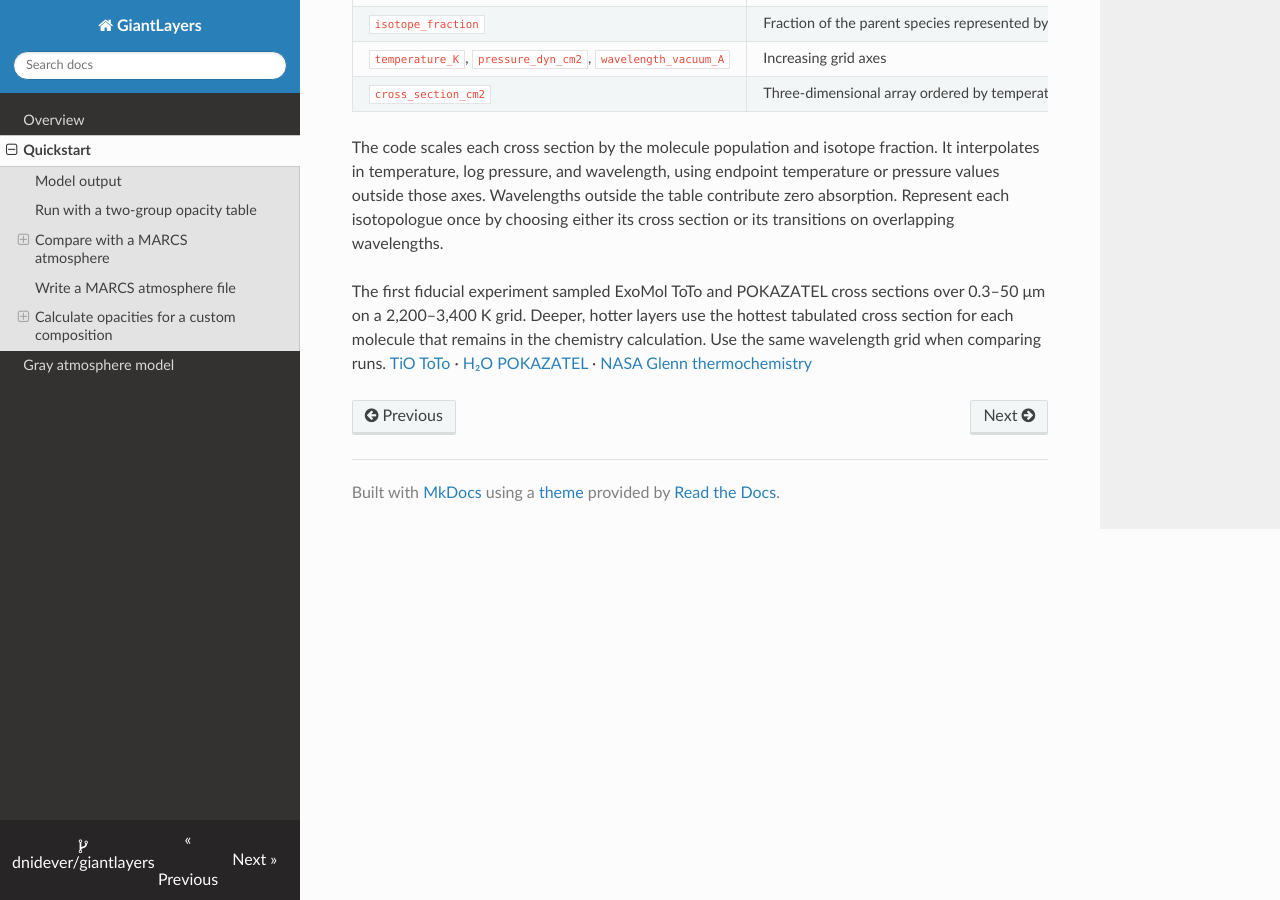
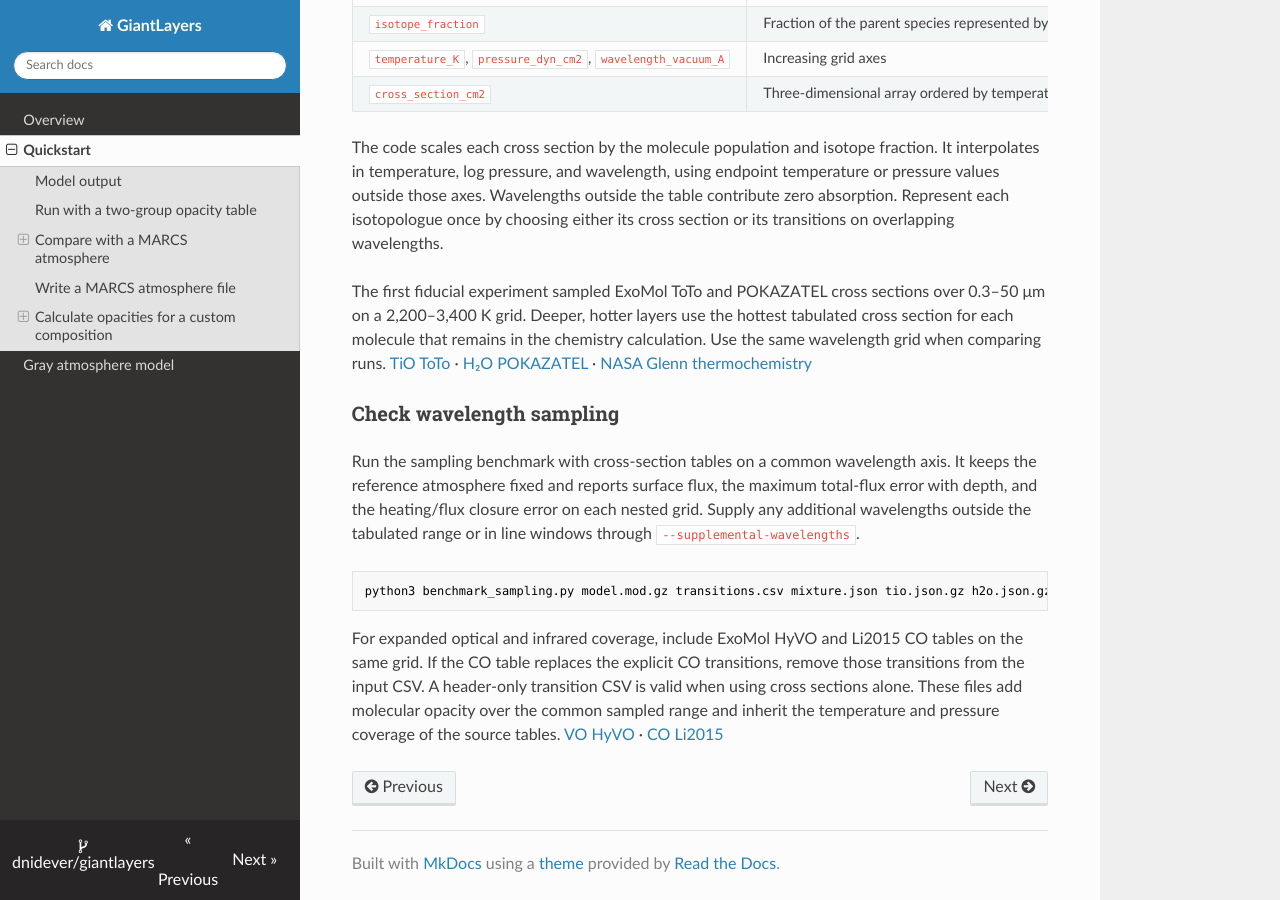
Before and after one commit to dnidever/giantlayers, an MkDocs documentation site: the page built from docs/quickstart.md, in a window 1280 px wide and 900 px high, scrolled down 4314 px. Built offline with MkDocs 1.6.1, drawn with Linux system fonts in a browser that asks for light colours; nearby versions of some CDN libraries.

Commit message:
Document sampling refinement and VO and CO benchmark inputs

````diff
--- a/docs/quickstart.md
+++ b/docs/quickstart.md
@@ -140,3 +140,13 @@ Both native opacity and transfer commands accept repeatable `--molecular-cross-s
 The code scales each cross section by the molecule population and isotope fraction. It interpolates in temperature, log pressure, and wavelength, using endpoint temperature or pressure values outside those axes. Wavelengths outside the table contribute zero absorption. Represent each isotopologue once by choosing either its cross section or its transitions on overlapping wavelengths.
 
 The first fiducial experiment sampled ExoMol ToTo and POKAZATEL cross sections over 0.3–50 μm on a 2,200–3,400 K grid. Deeper, hotter layers use the hottest tabulated cross section for each molecule that remains in the chemistry calculation. Use the same wavelength grid when comparing runs. [TiO ToTo](https://exomol.com/data/data-types/opacity/TiO/48Ti-16O/Toto/) · [H₂O POKAZATEL](https://zenodo.org/records/5722861) · [NASA Glenn thermochemistry](https://ntrs.nasa.gov/citations/20020085330)
+
+### Check wavelength sampling
+
+Run the sampling benchmark with cross-section tables on a common wavelength axis. It keeps the reference atmosphere fixed and reports surface flux, the maximum total-flux error with depth, and the heating/flux closure error on each nested grid. Supply any additional wavelengths outside the tabulated range or in line windows through `--supplemental-wavelengths`.
+
+```sh
+python3 benchmark_sampling.py model.mod.gz transitions.csv mixture.json tio.json.gz h2o.json.gz --strides 4 2 1 > sampling.csv
+```
+
+For expanded optical and infrared coverage, include ExoMol HyVO and Li2015 CO tables on the same grid. If the CO table replaces the explicit CO transitions, remove those transitions from the input CSV. A header-only transition CSV is valid when using cross sections alone. These files add molecular opacity over the common sampled range and inherit the temperature and pressure coverage of the source tables. [VO HyVO](https://exomol.com/data/molecules/VO/51V-16O/HyVO/) · [CO Li2015](https://www.exomol.com/data/molecules/CO/12C-16O/Li2015/)
````
